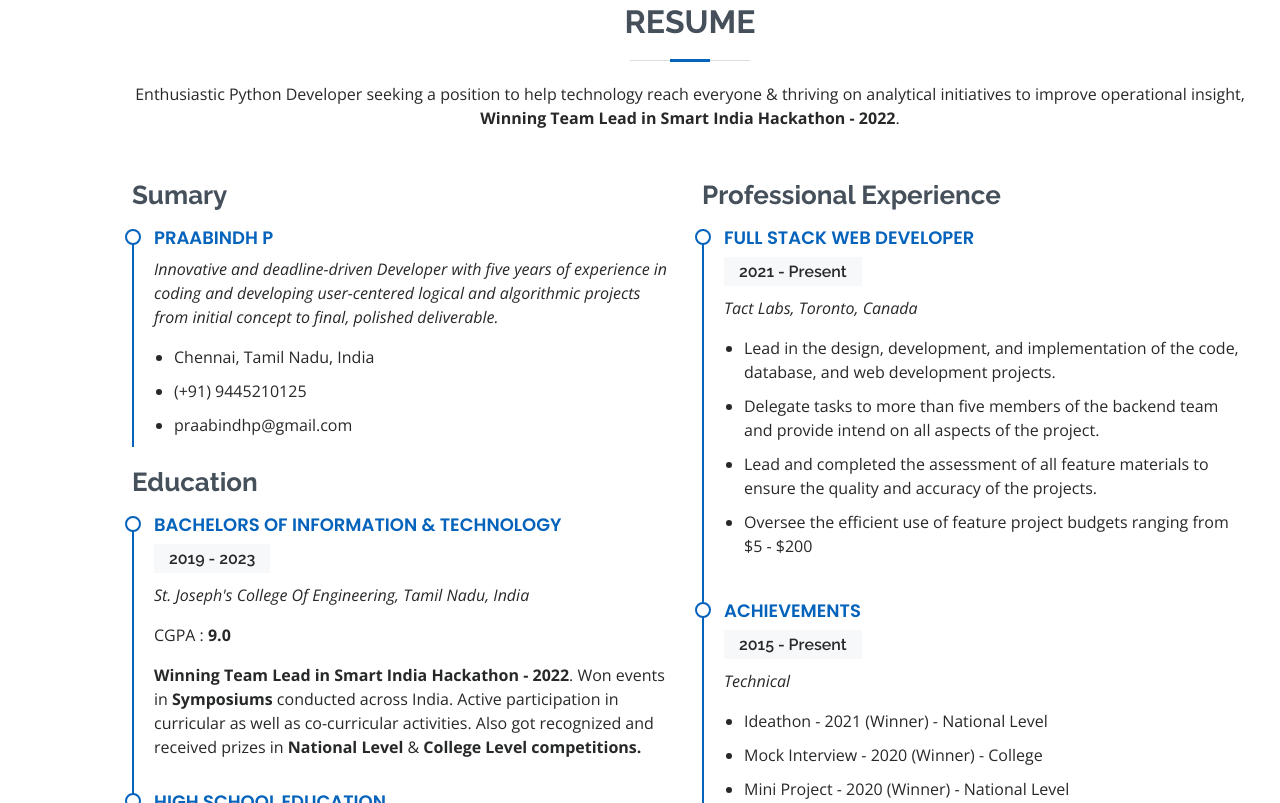
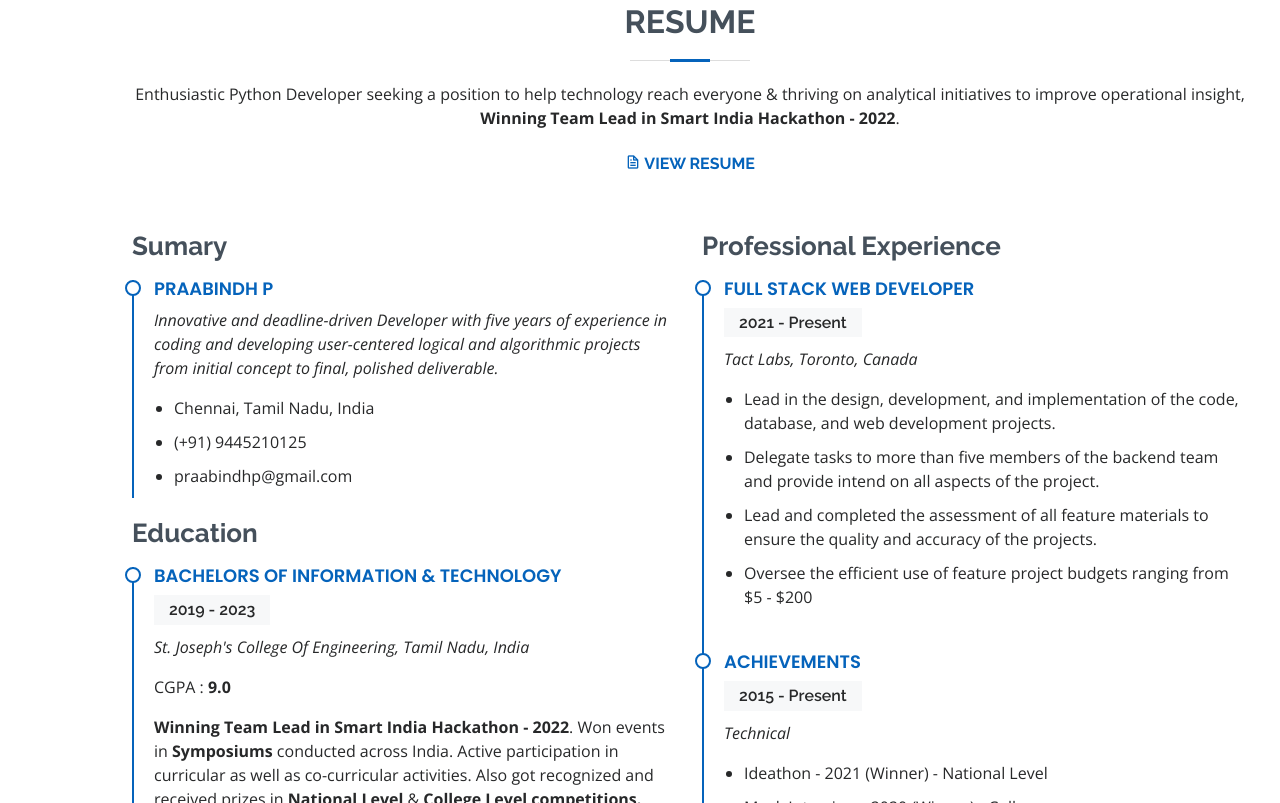
Before and after one commit to praabindhp/Praabindh_Resume, a plain HTML site: page index.html in a window 1280 px wide. Shown: the part 2533-3336 px from the top of the page. Drawn offline with nearby package versions, Linux system fonts and the light colour scheme.

Commit message:
Updated Photo & Resume

```diff
--- a/index.html
+++ b/index.html
@@ -249,8 +249,9 @@
             <div class="container" data-aos="fade-up">
 
                 <div class="section-title">
-                    <h2>Resume</h2>
+                    <a href="https://drive.google.com/file/d/1k67Xds1dTcQkYtIdwp4z7l39ASoNxQkX/view?usp=sharing"><h2>Resume</h2></a>
                     <p>Enthusiastic Python Developer seeking a position to help technology reach everyone &amp; thriving on analytical initiatives to improve operational insight, <strong>Winning Team Lead in Smart India Hackathon - 2022</strong>.</p>
+                    <br><a href="https://drive.google.com/file/d/1k67Xds1dTcQkYtIdwp4z7l39ASoNxQkX/view?usp=sharing"><h6><i class="bx bx-file"></i><strong> VIEW RESUME</strong></h6></a>
                 </div>
 
                 <div class="row">
```
Also changed, not shown: assets/img/favicon.ico, 1 other file.
